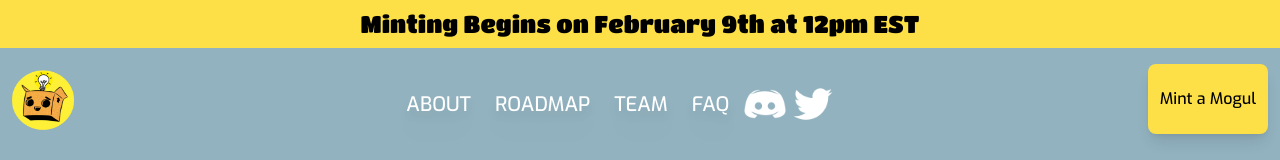
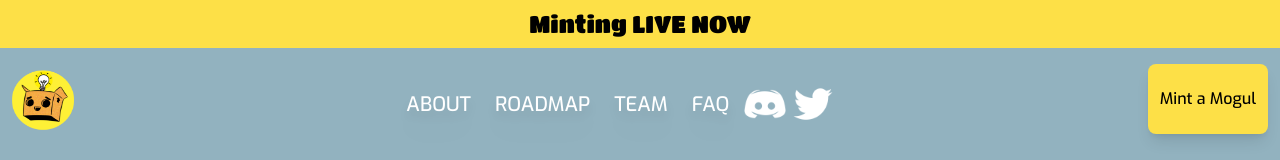
Before and after one commit to jacobdcastro/MetaMogulsNFT, a Next.js app: page / in a window 1280 px wide. Shown: the top 160 px of the page. Built offline with nearby package versions, Linux system fonts and the light colour scheme; what @3rdweb/react would draw is missing.

Commit message:
update banner

```diff
--- a/components/Banner.tsx
+++ b/components/Banner.tsx
@@ -3,7 +3,7 @@ import React from 'react';
 const Banner = () => {
   return (
     <div className='bg-yellow-300 text-black text-center font-heading text-2xl p-2'>
-      Minting Begins on February 9th at 12pm EST
+      Minting LIVE NOW
     </div>
   );
 };
```
